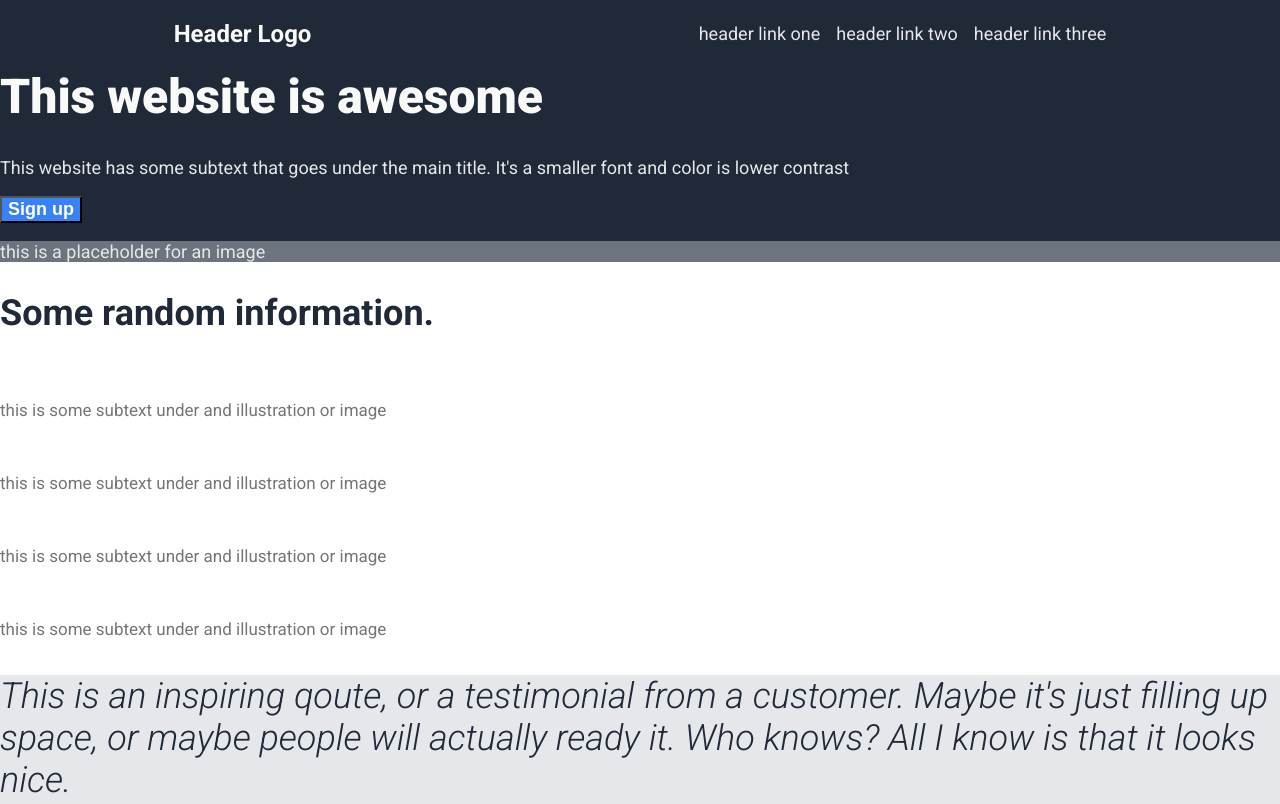
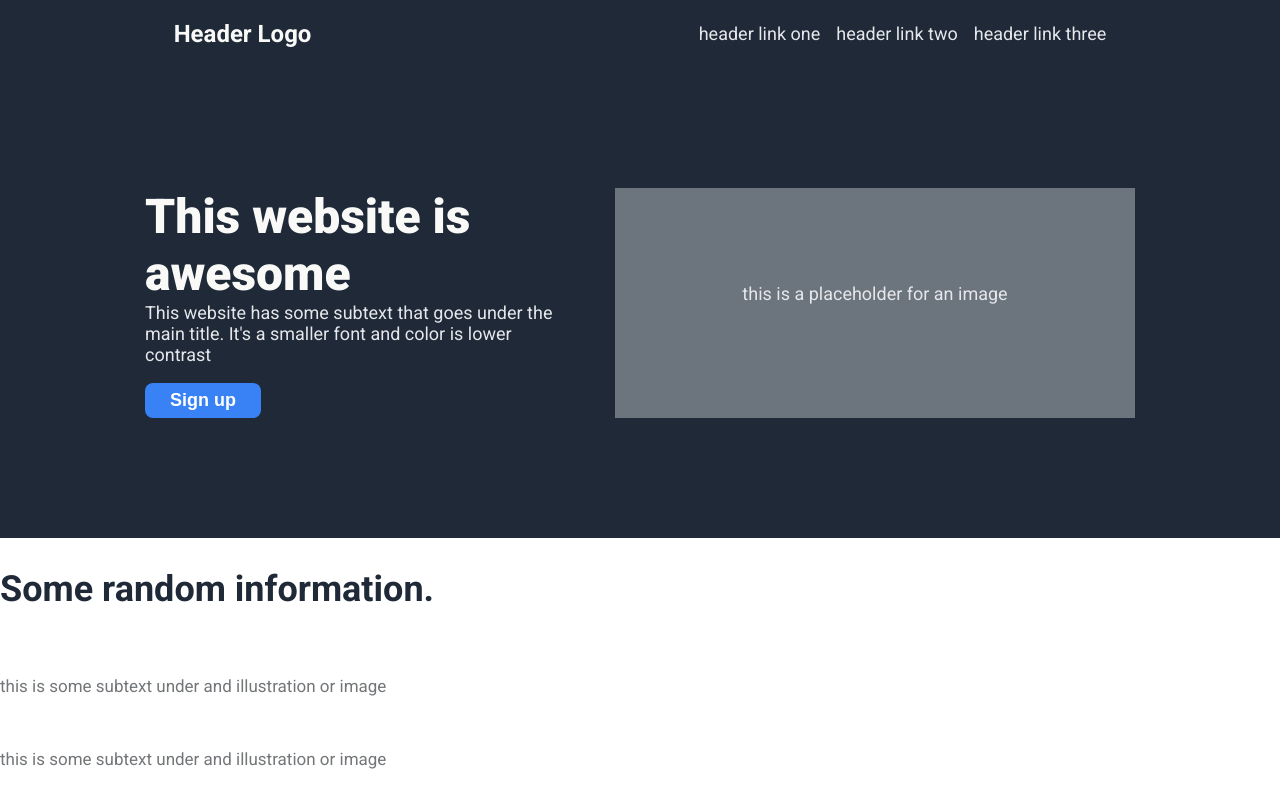
Before and after one commit to RimaGai/the_odin_projects, a plain HTML site: page landing-page/index.html in a window 1280 px wide. Shown: the top 804 px of the page. Drawn offline with Linux system fonts and the light colour scheme.

Commit message:
Align hero content

```diff
--- a/landing-page/styles.css
+++ b/landing-page/styles.css
@@ -35,17 +35,35 @@ h1 {
   font-size: 48px;
   font-weight: 900;
   color: #f9faf8;
-  margin-top: 0;
+  margin: 0;
 }
 
 header p {
   font-size: 18px;
   color: #e5e7eb;
+  margin-top: 0;
 }
 
+header {
+  display: flex;
+  flex-direction: row;
+  height: 470px;
+  justify-content: center;
+  align-items: center;
+  gap: 40px;
+}
+.hero {
+  max-width: 430px;
+}
 .image-placeholder {
   background-color: #6c747d;
+  height: 230px;
+  width: 520px;
+  display: flex;
+  align-items: center;
+  justify-content: center;
 }
+
 .information h2 {
   font-size: 36px;
   color: #1f2937;
@@ -89,8 +107,16 @@ button {
   color: white;
   font-weight: 600;
   font-size: 18px;
+  border-radius: 8px;
+  padding: 7px 25px;
+}
+header button {
+  border: #3882f6;
 }
 
+.sign-up button {
+  border: solid 2px white;
+}
 footer {
   height: 100px;
   display: flex;
```
